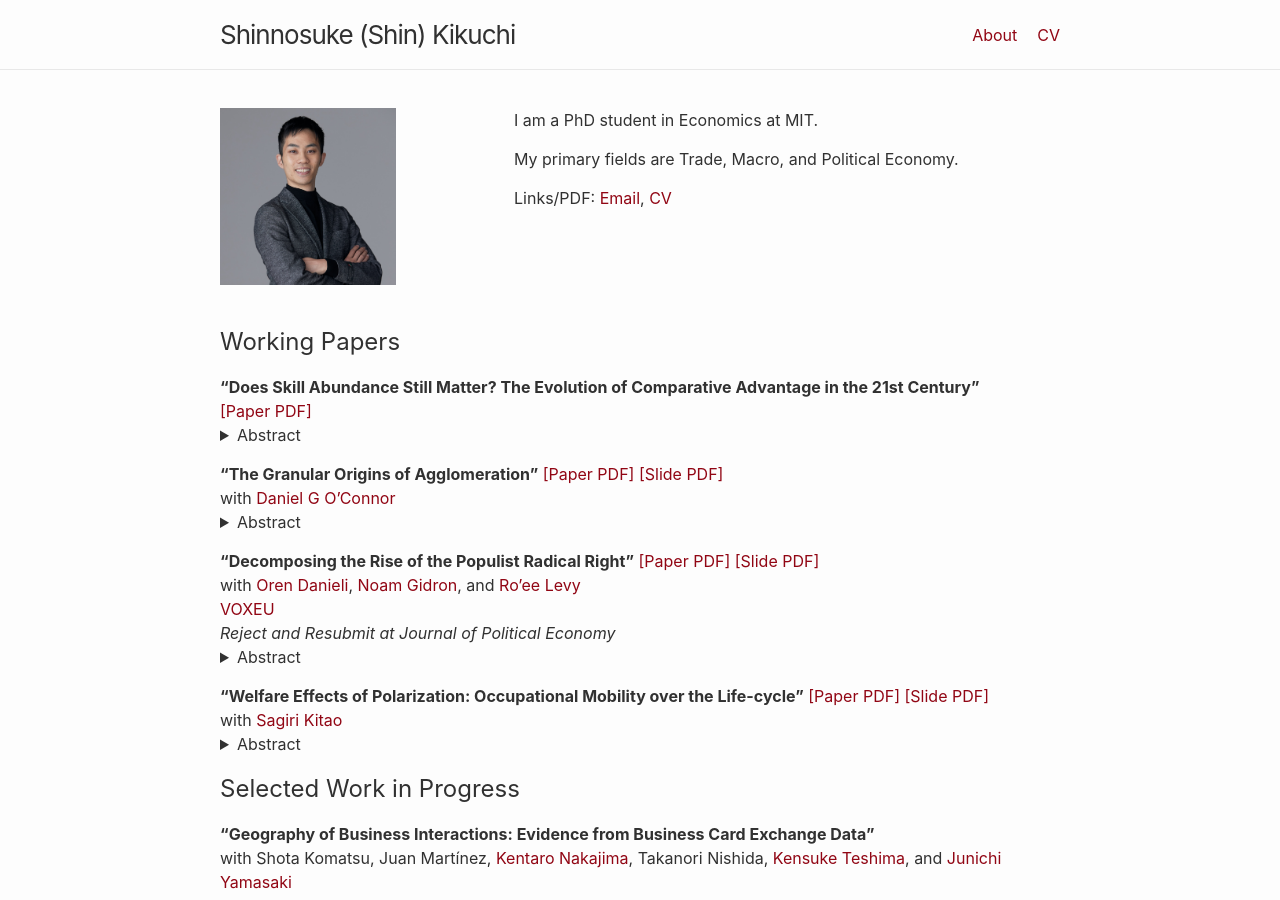
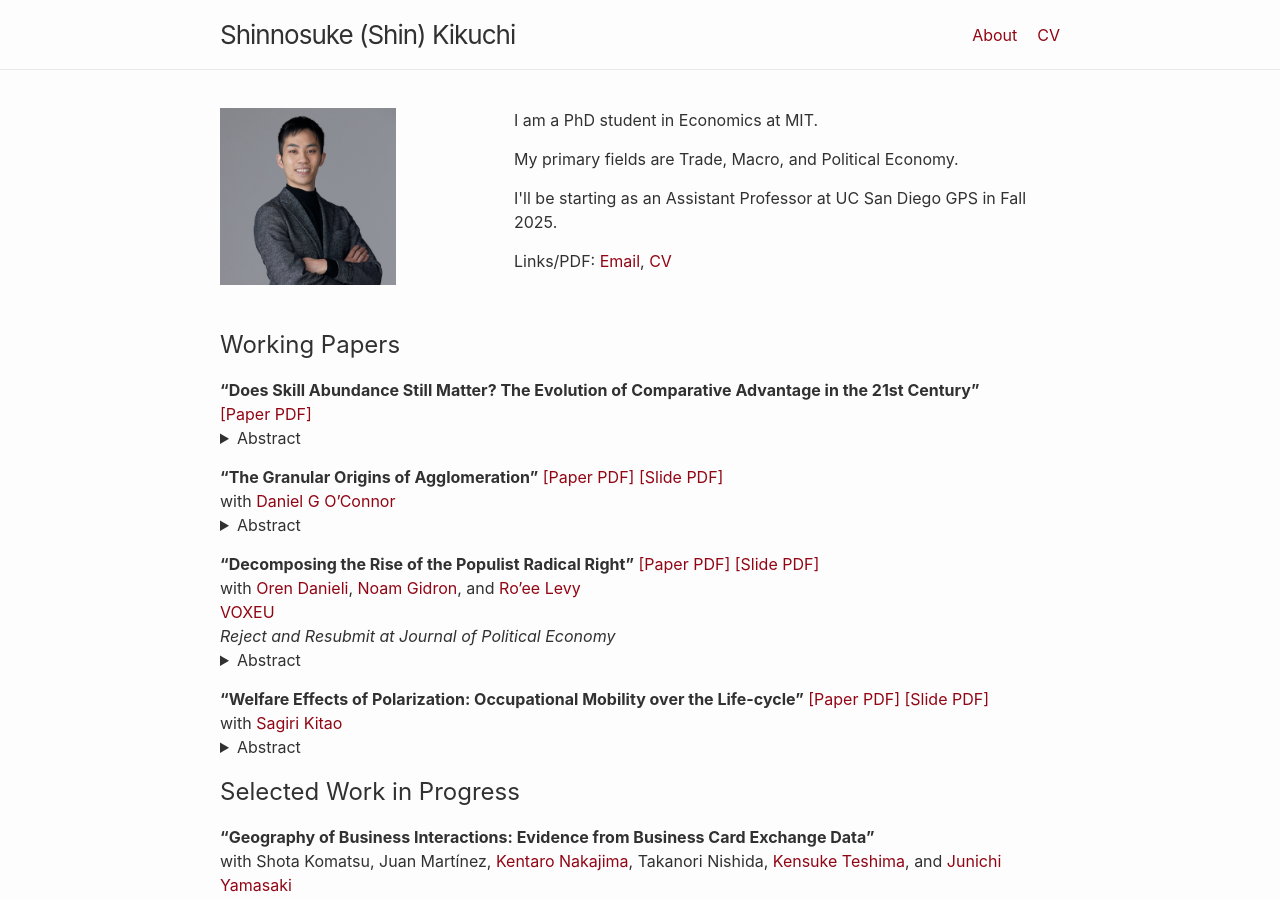
Before and after one commit to shinnkikuchi/shinnkikuchi.github.io, a Jekyll site: the page built from index.md, in a window 1280 px wide and 900 px high. Built offline with Jekyll 4.4.1, drawn with Linux system fonts in a browser that asks for light colours.

Commit message:
Update home.html

```diff
--- a/_layouts/home.html
+++ b/_layouts/home.html
@@ -11,6 +11,7 @@ layout: default
   <div class="columnright">
     <p>I am a PhD student in Economics at MIT. </p>
     <p>My primary fields are Trade, Macro, and Political Economy.</p>
+    <p>I'll be starting as an Assistant Professor at UC San Diego GPS in Fall 2025.</p>
     <p>Links/PDF: <a href="mailto:skikuchi@mit.edu">Email</a>, <a href="/files/ShinKikuchi_CV.pdf" target="_blank">CV</a> </p>
   </div>
 
```
